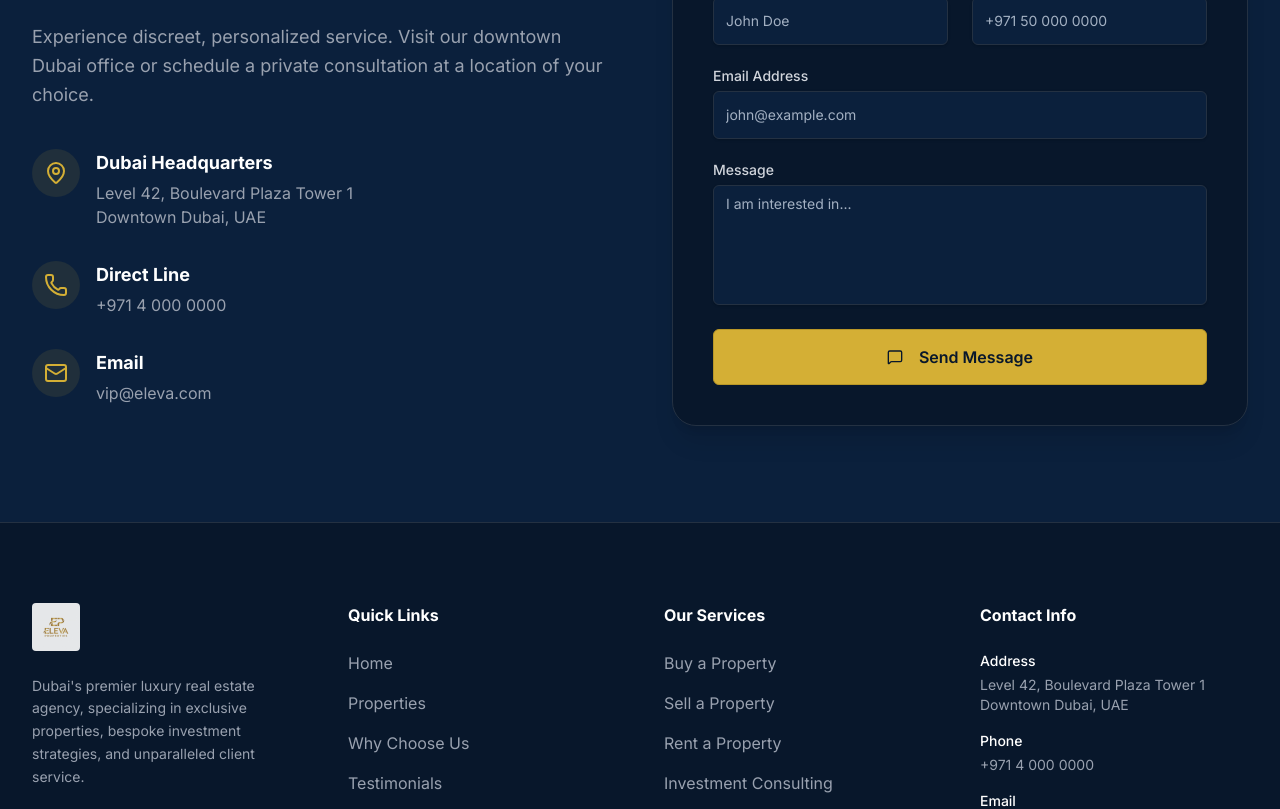
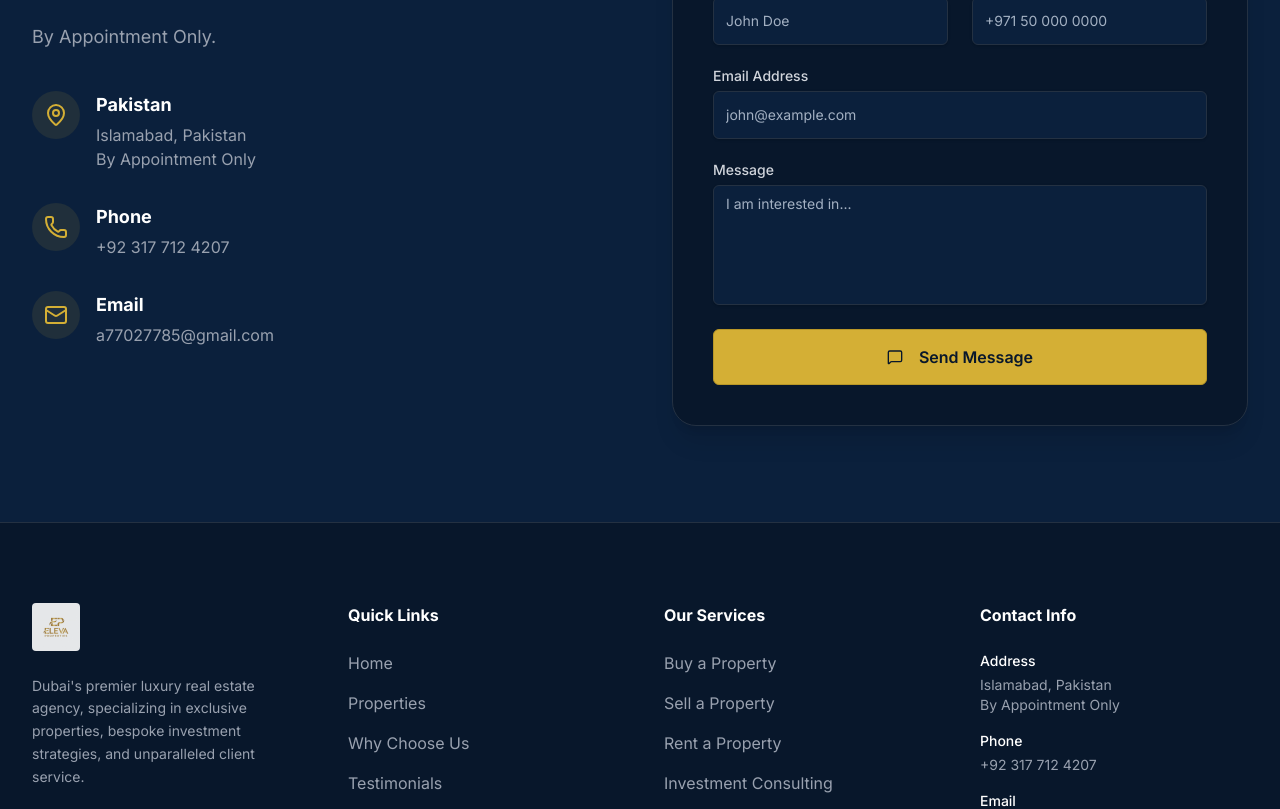
Before and after one commit to Ansari392/Eleva-website, a React (Vite) app: page / in a window 1280 px wide. Shown: the part 5580-6389 px from the top of the page. Built offline with nearby package versions, Linux system fonts and the light colour scheme.

Commit message:
Contact updated

```diff
--- a/src/components/ContactSection.tsx
+++ b/src/components/ContactSection.tsx
@@ -82,7 +82,7 @@ export function ContactSection() {
             <h2 className="text-primary font-medium tracking-widest uppercase mb-3 text-sm">Get In Touch</h2>
             <h3 className="text-3xl md:text-5xl font-bold text-white mb-6">Contact Our Private Office</h3>
             <p className="text-gray-400 text-lg mb-10 leading-relaxed">
-              Experience discreet, personalized service. Visit our downtown Dubai office or schedule a private consultation at a location of your choice.
+              By Appointment Only.
             </p>
 
             <div className="space-y-8">
@@ -91,8 +91,8 @@ export function ContactSection() {
                   <MapPin className="w-6 h-6" />
                 </div>
                 <div>
-                  <h4 className="text-lg font-bold text-white mb-1">Dubai Headquarters</h4>
-                  <p className="text-gray-400">Level 42, Boulevard Plaza Tower 1<br/>Downtown Dubai, UAE</p>
+                  <h4 className="text-lg font-bold text-white mb-1">Pakistan</h4>
+                  <p className="text-gray-400">Islamabad, Pakistan<br/>By Appointment Only</p>
                 </div>
               </div>
 
@@ -101,8 +101,8 @@ export function ContactSection() {
                   <Phone className="w-6 h-6" />
                 </div>
                 <div>
-                  <h4 className="text-lg font-bold text-white mb-1">Direct Line</h4>
-                  <a href="tel:+97140000000" className="text-gray-400 hover:text-primary transition-colors">+971 4 000 0000</a>
+                  <h4 className="text-lg font-bold text-white mb-1">Phone</h4>
+                  <a href="tel:+923177124207" className="text-gray-400 hover:text-primary transition-colors">+92 317 712 4207</a>
                 </div>
               </div>
 
@@ -112,7 +112,7 @@ export function ContactSection() {
                 </div>
                 <div>
                   <h4 className="text-lg font-bold text-white mb-1">Email</h4>
-                  <a href="mailto:vip@eleva.com" className="text-gray-400 hover:text-primary transition-colors">vip@eleva.com</a>
+                  <a href="mailto:a77027785@gmail.com" className="text-gray-400 hover:text-primary transition-colors">a77027785@gmail.com</a>
                 </div>
               </div>
             </div>
--- a/src/components/Footer.tsx
+++ b/src/components/Footer.tsx
@@ -59,15 +59,15 @@ export function Footer() {
             <ul className="space-y-4 text-gray-400 text-sm">
               <li className="flex flex-col">
                 <span className="text-white font-medium mb-1">Address</span>
-                Level 42, Boulevard Plaza Tower 1<br />Downtown Dubai, UAE
+                Islamabad, Pakistan<br />By Appointment Only
               </li>
               <li className="flex flex-col">
                 <span className="text-white font-medium mb-1">Phone</span>
-                <a href="tel:+97140000000" className="hover:text-primary transition-colors">+971 4 000 0000</a>
+                <a href="tel:+923177124207" className="hover:text-primary transition-colors">+92 317 712 4207</a>
               </li>
               <li className="flex flex-col">
                 <span className="text-white font-medium mb-1">Email</span>
-                <a href="mailto:vip@eleva.com" className="hover:text-primary transition-colors">vip@eleva.com</a>
+                <a href="mailto:a77027785@gmail.com" className="hover:text-primary transition-colors">a77027785@gmail.com</a>
               </li>
             </ul>
           </div>
```
